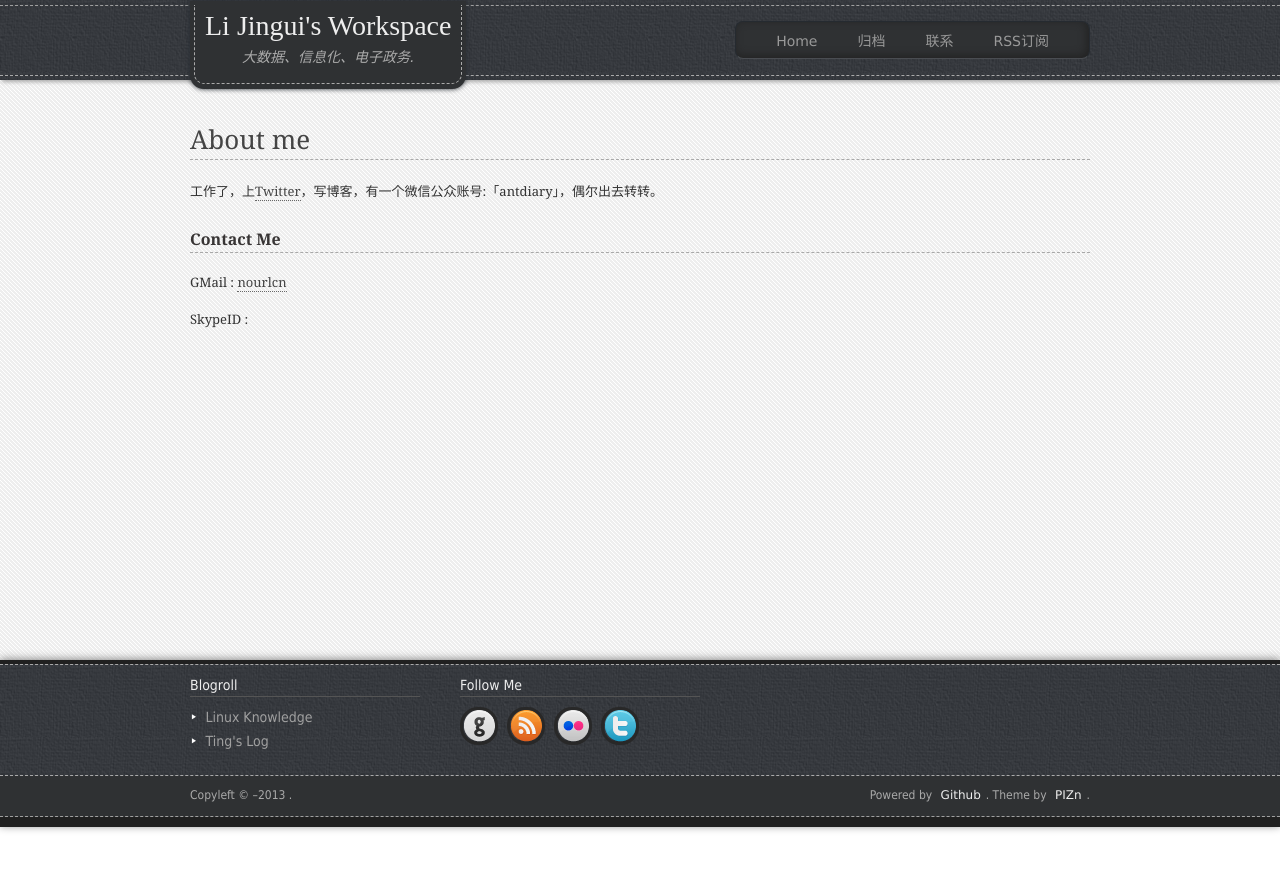
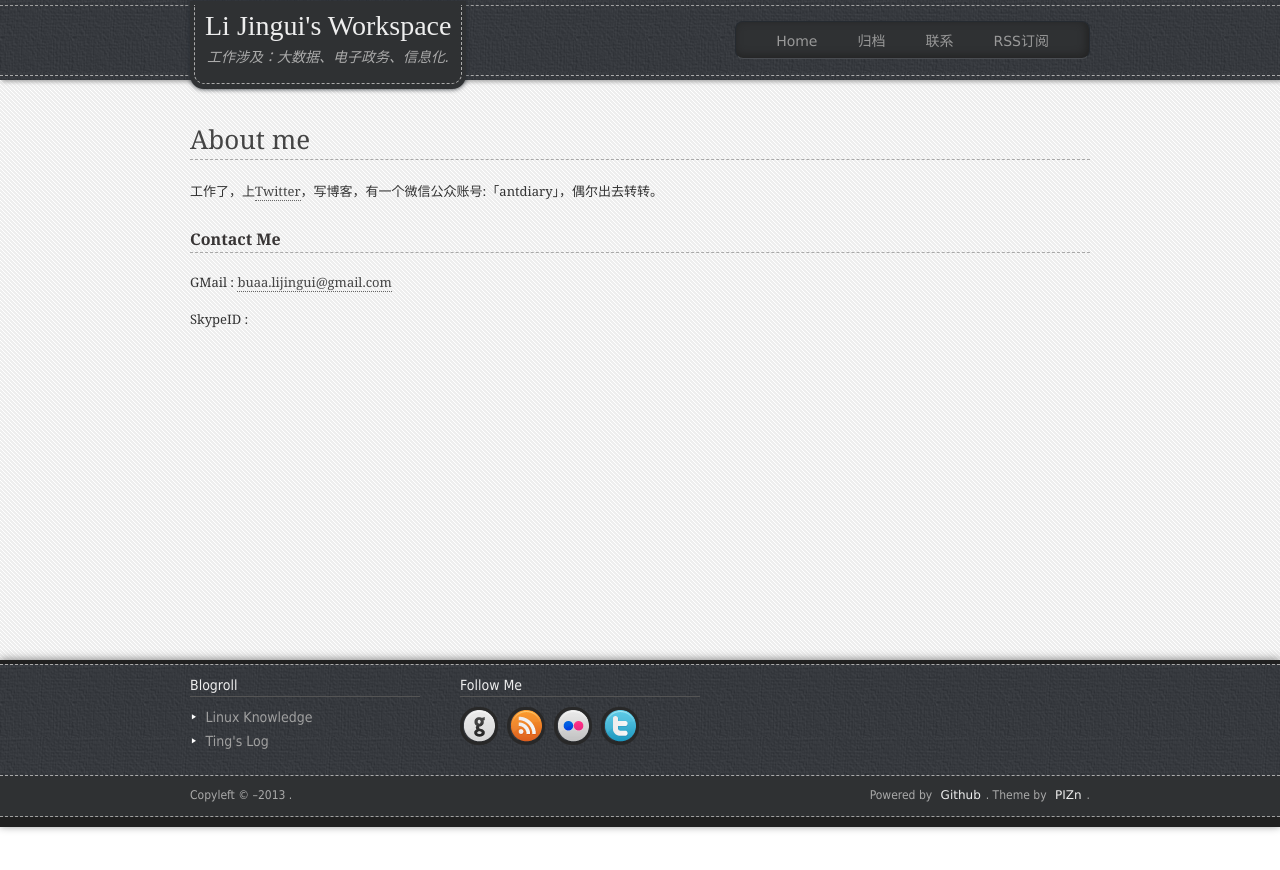
Before and after one commit to lijingui/lijingui.github.com, a Jekyll site: the page built from contact.html, in a window 1280 px wide. Shown: the top 870 px of the page. Built offline with Jekyll 4.4.1, drawn with Linux system fonts in a browser that asks for light colours; Markdown is read by kramdown in place of the engine named in the settings.

Commit message:
fix blog desc

```diff
--- a/_config.yml
+++ b/_config.yml
@@ -8,7 +8,7 @@ url:              http://lijingui.ownlinux.net
 feed:             /atom.xml
 author:
     name:         Jingui Li
-    email:        nourlcn # gmail.com
+    email:        buaa.lijingui@gmail.com
     skype:
 
 description:      "工作内容整理"
@@ -18,4 +18,4 @@ follow:
     twitter:      https://twitter.com/nourlcn
 style: 			  /css/style.css
 blogName: 		  Li Jingui's Workspace
-blogDesc: 		  大数据、信息化、电子政务.
+blogDesc: 		  工作涉及：大数据、电子政务、信息化.
```
